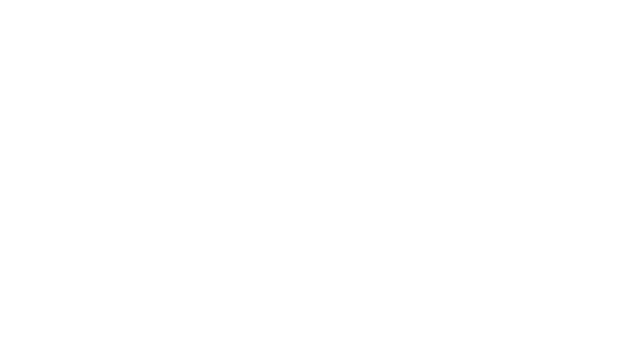
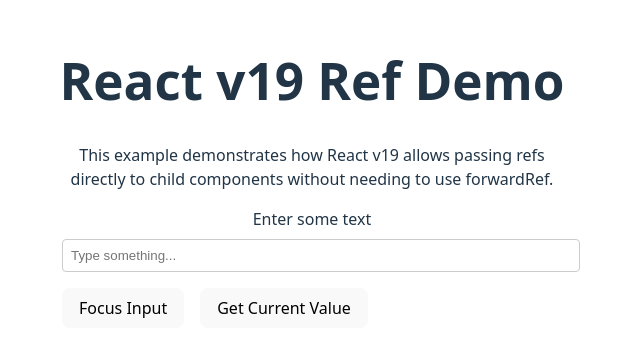
Before and after one commit to kenfdev/study-react-19, a React (Vite) app in the folder vite/: page /ref-demo in a window 1280 px wide. Before the commit this address had no page. Shown: the part 227-584 px from the top of the page, without its empty margins (328-968 px from the left). Built offline with nearby package versions, Linux system fonts and the light colour scheme.

Commit message:
Add RefDemoPage route and implement custom input component for ref demonstration

```diff
--- /dev/null
+++ b/vite/src/features/ref-demo/custom-input.tsx
@@ -0,0 +1,28 @@
+import { InputHTMLAttributes, RefAttributes } from 'react';
+
+// Extending the props type to include ref
+type CustomInputProps = InputHTMLAttributes<HTMLInputElement> & {
+  label: string;
+} & RefAttributes<HTMLInputElement>;
+
+export function CustomInput(props: CustomInputProps) {
+  const { label, ...inputProps } = props;
+
+  return (
+    <div className="input-container" style={{ marginBottom: '1rem' }}>
+      <label style={{ display: 'block', marginBottom: '0.5rem' }}>
+        {label}
+      </label>
+      <input
+        {...inputProps}
+        style={{
+          padding: '0.5rem',
+          borderRadius: '4px',
+          border: '1px solid #ccc',
+          width: '100%',
+          ...props.style
+        }}
+      />
+    </div>
+  );
+}
--- /dev/null
+++ b/vite/src/features/ref-demo/index.ts
@@ -0,0 +1 @@
+export { RefDemoPage } from './page';
--- /dev/null
+++ b/vite/src/features/ref-demo/page.tsx
@@ -0,0 +1,63 @@
+import { useState, useRef } from 'react';
+import { CustomInput } from './custom-input';
+
+export function RefDemoPage() {
+  const inputRef = useRef<HTMLInputElement>(null);
+  const [message, setMessage] = useState<string>('');
+
+  const handleFocusInput = () => {
+    if (inputRef.current) {
+      inputRef.current.focus();
+    }
+  };
+
+  const handleGetValue = () => {
+    if (inputRef.current) {
+      setMessage(`Current value: "${inputRef.current.value}"`);
+    }
+  };
+
+  return (
+    <div>
+      <h1>React v19 Ref Demo</h1>
+      <div style={{ maxWidth: '500px', margin: '0 auto' }}>
+        <p>
+          This example demonstrates how React v19 allows passing refs directly
+          to child components without needing to use forwardRef.
+        </p>
+
+        <CustomInput
+          label="Enter some text"
+          placeholder="Type something..."
+          ref={inputRef}
+        />
+
+        <div style={{ display: 'flex', gap: '1rem', marginTop: '1rem' }}>
+          <button onClick={handleFocusInput} style={{ padding: '0.5rem 1rem' }}>
+            Focus Input
+          </button>
+          <button onClick={handleGetValue} style={{ padding: '0.5rem 1rem' }}>
+            Get Current Value
+          </button>
+        </div>
+
+        {message && (
+          <div
+            style={{
+              marginTop: '1rem',
+              padding: '1rem',
+              background: '#333',
+              color: 'white',
+              borderRadius: '4px',
+              fontSize: '1.1rem',
+              fontWeight: 'bold',
+              boxShadow: '0 2px 4px rgba(0,0,0,0.2)',
+            }}
+          >
+            {message}
+          </div>
+        )}
+      </div>
+    </div>
+  );
+}
--- a/vite/src/main.tsx
+++ b/vite/src/main.tsx
@@ -7,6 +7,7 @@
 import { FormStatusDemoPage } from './features/form-status-demo';
 import { OptimisticDemoPage } from './features/use-optimistic-demo';
 import { ContextDemoPage } from './features/context-demo';
+import { RefDemoPage } from './features/ref-demo';
 createRoot(document.getElementById('root')!).render(
   <StrictMode>
     <BrowserRouter>
@@ -16,6 +17,7 @@
         <Route path="/form-status-demo" element={<FormStatusDemoPage />} />
         <Route path="/optimistic-demo" element={<OptimisticDemoPage />} />
         <Route path="/context-demo" element={<ContextDemoPage />} />
+        <Route path="/ref-demo" element={<RefDemoPage />} />
       </Routes>
     </BrowserRouter>
   </StrictMode>
```
